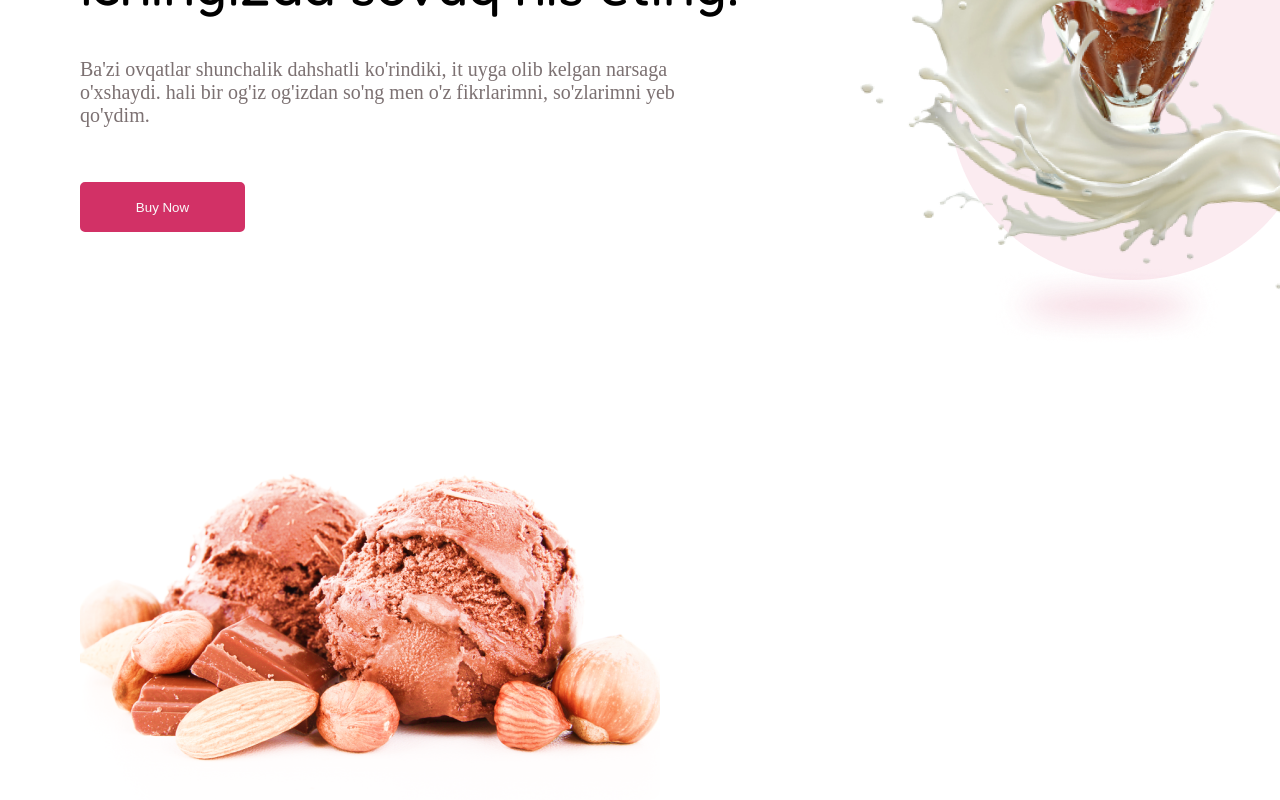
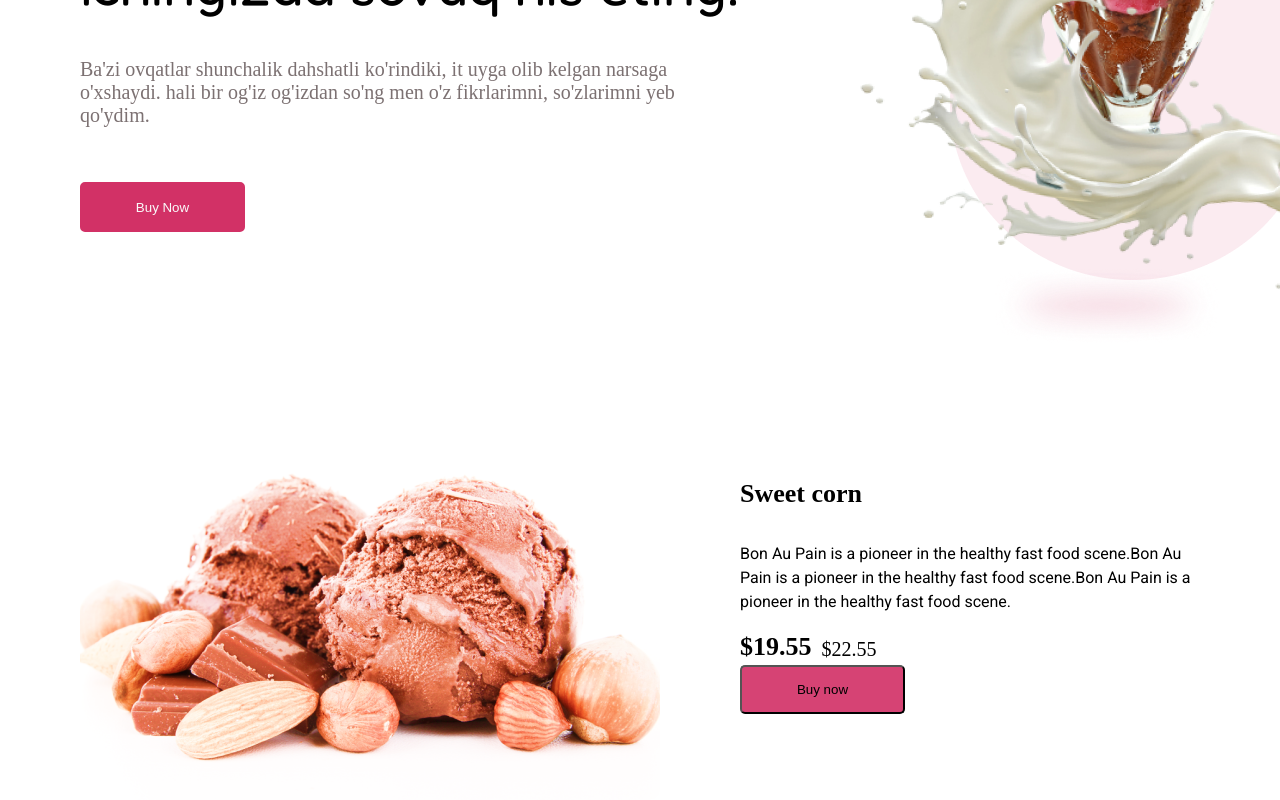
Before and after one commit to Shukurov2009/Vanilla-Project, a React (Vite) app: page / in a window 1280 px wide. Shown: the part 502-1302 px from the top of the page. Built offline with nearby package versions, Linux system fonts and the light colour scheme.

Commit message:
product created

```diff
--- a/src/components/Products/index.jsx
+++ b/src/components/Products/index.jsx
@@ -8,7 +8,26 @@ export const Product = () => {
     <section>
         <div className="container">
             <div className="product-inner">
+                <div className="product-box">
                 <img src={restangle} alt="img" className="product-img-1" width={580} height={415}/>
+                </div>
+              <div className="product-big-box">
+              <div className="product-box-2">
+                <h3 className="product-box-2-text">
+                Sweet corn
+                </h3>
+                <p className="product-mini-text">
+                Bon Au Pain is a pioneer in the healthy fast food scene.Bon Au Pain is a pioneer in the healthy fast food scene.Bon Au Pain is a pioneer in the healthy fast food scene.
+                </p>
+               <div className="product-mini-mini-box">
+               <p className="product-mini-text-2"><strong className='product-strong' >$19.55</strong></p>
+                <p className="product-mini-text-3">$22.55</p>
+               </div>
+                </div>
+                <div className="product-mini-box-3">
+                <button className="product-btn">Buy now</button>
+                </div>
+              </div>
             </div>
         </div>
     </section>
--- a/src/components/Products/product.css
+++ b/src/components/Products/product.css
@@ -0,0 +1,58 @@
+.product-inner {
+    display: flex;
+    align-items: center;
+}
+.product-big-box{
+    margin-left: 80px;
+}
+.product-box-2-text {
+    font-family: Hind Madurai;
+font-size: 26px;
+font-weight: 700;
+line-height: 36px;
+letter-spacing: 0em;
+text-align: left;
+}
+.product-mini-text {
+    margin-top: 30px;
+    font-family: Roboto;
+font-size: 16px;
+font-weight: 400;
+line-height: 24px;
+letter-spacing: 0em;
+text-align: left;
+}
+.product-mini-text-2 {
+    margin-top: 15px;
+    font-family: Hind Madurai;
+font-size: 26px;
+font-weight: 500;
+line-height: 36px;
+letter-spacing: 0em;
+text-align: left;
+}
+.product-strong {
+    margin-top: 20px;
+}
+.product-mini-mini-box{
+    display: flex;
+    align-items: center;
+}
+.product-mini-text-3 {
+    margin-left: 10px;
+    font-family: Hind Madurai;
+font-size: 20px;
+font-weight: 500;
+line-height: 28px;
+letter-spacing: 0em;
+text-align: left;
+margin-top: 20px;
+}
+.product-btn {
+    background: #D64374;
+    width: 165px;
+height: 49px;
+top: 3311px;
+left: 936px;
+border-radius: 5px;
+}
```
